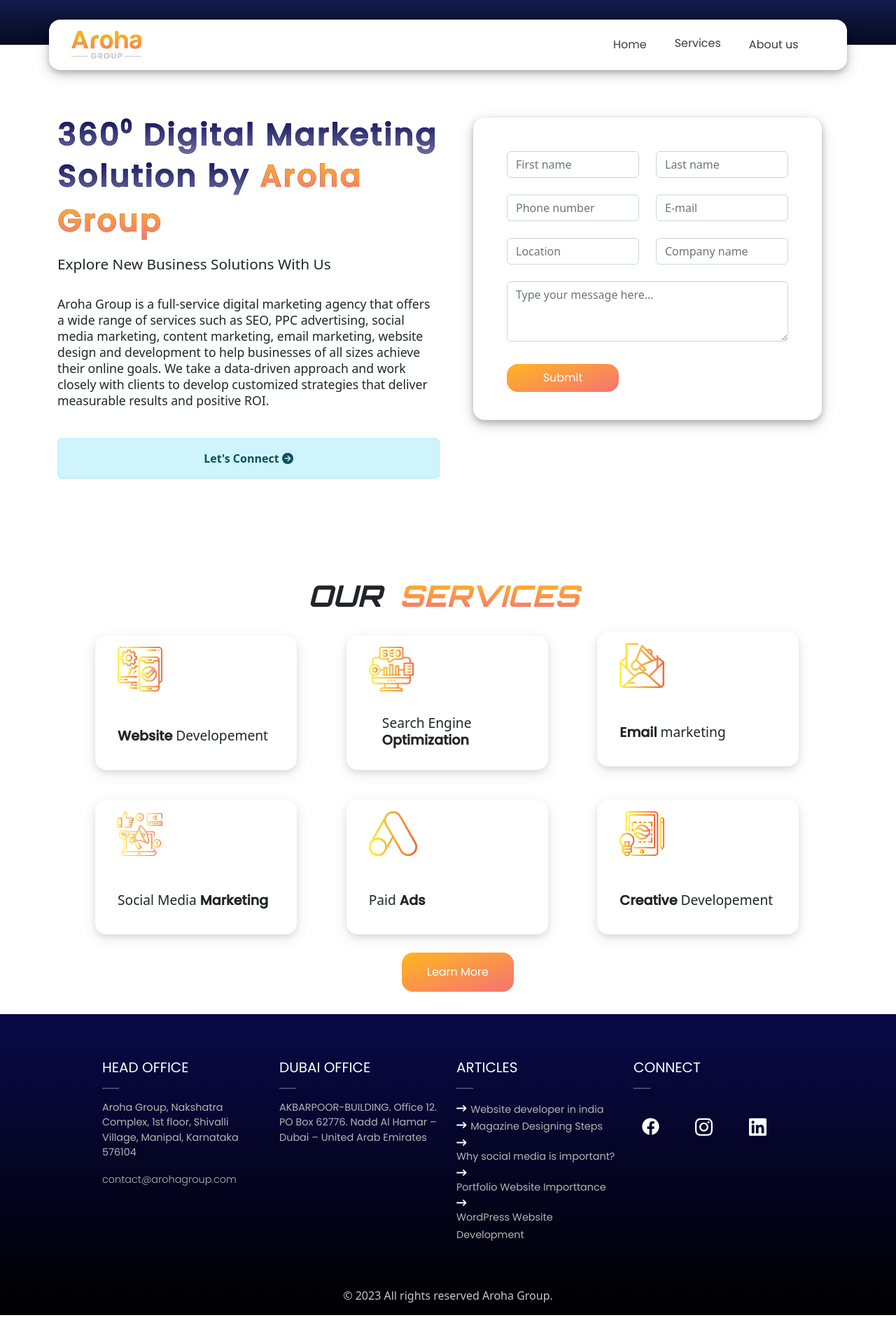
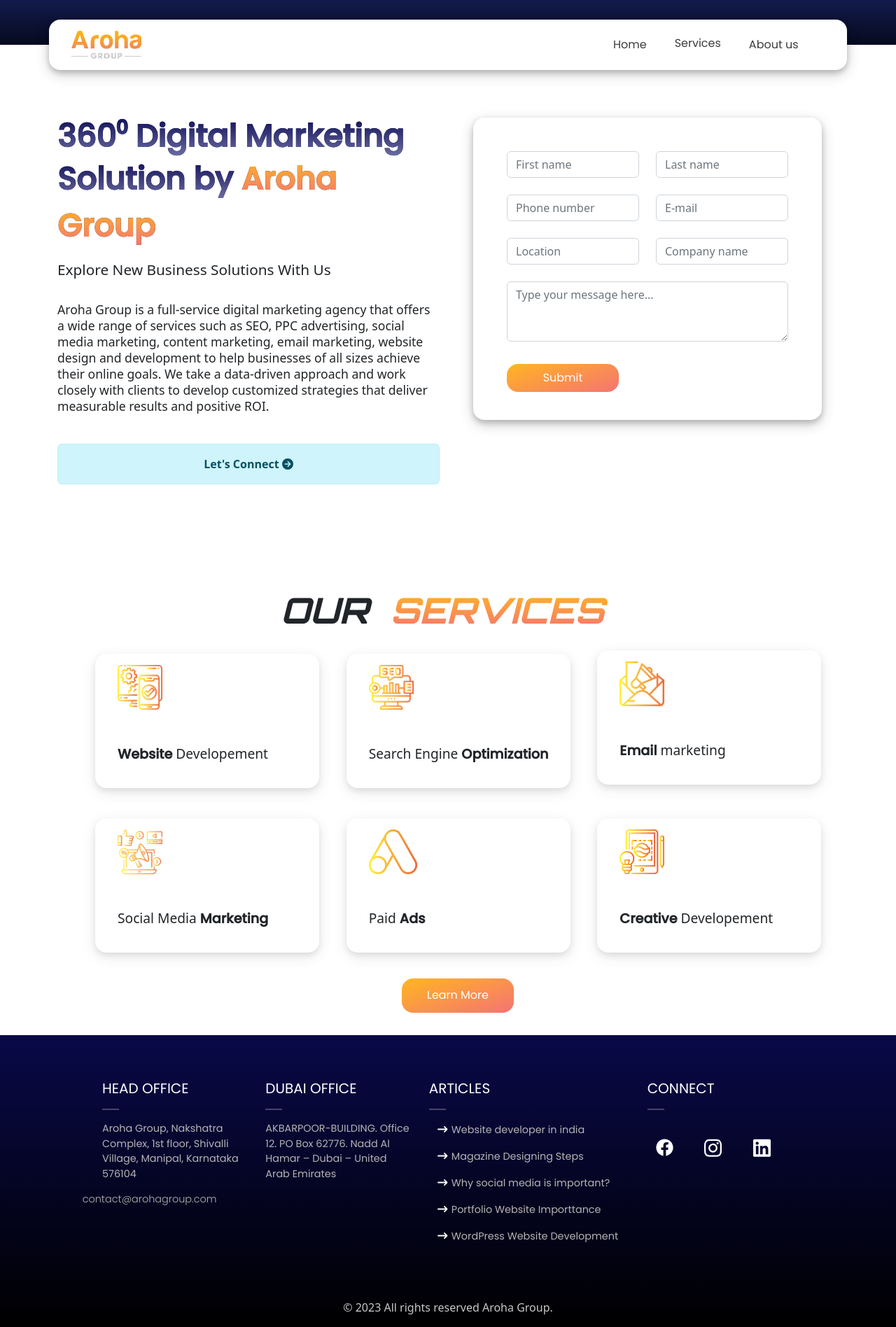
Before and after one commit to zeeyan23/Arohawebsite, a React (Create React App) app: page /#/ in a window 1280 px wide. Shown: the whole page at 70% size. Built offline with nearby package versions, Linux system fonts and the light colour scheme.

Commit message:
updated code

```diff
--- a/src/components/Footer/Footer.js
+++ b/src/components/Footer/Footer.js
@@ -32,11 +32,11 @@
                         <Col className="tabletColo">
                             <Row className={classes.articleStyle}><h5 className={classes.textHeadingStyle}>ARTICLES</h5></Row>
                             <Row className="pt-3" id={classes.dividerCont}><hr className={classes.divider}/></Row>
-                            <Row><a className={classes.mailTextColor} id='link1'  href="https://arohagroup.com/tips-to-make-a-high-quality-website-development/" target='_blank'><FontAwesomeIcon className={classes.arrowMark} icon={faLongArrowRight} />Website developer in india</a></Row>
-                            <Row><a className={classes.mailTextColor} href="https://arohagroup.com/graphic-design-in-udupi-manipal/" target='_blank'><FontAwesomeIcon className={classes.arrowMark} icon={faLongArrowRight} />Magazine Designing Steps</a></Row>
-                            <Row className={classes.links}><a className={classes.mailTextColor} href="https://arohagroup.com/why-social-media-is-important-to-your-business/" target='_blank'><FontAwesomeIcon className={classes.arrowMark} icon={faLongArrowRight} />Why social media is important?</a></Row>
-                            <Row className={classes.links}><a className={classes.mailTextColor} href="https://arohagroup.com/portfolio-website-developers-in-udupi-mangalore/" target='_blank'><FontAwesomeIcon className={classes.arrowMark} icon={faLongArrowRight} />Portfolio Website Importtance</a></Row>
-                            <Row className={classes.links}><a className={classes.mailTextColor} href="https://arohagroup.com/wordpress-website-development-in-udupi/" target='_blank'><FontAwesomeIcon className={classes.arrowMark} icon={faLongArrowRight} />WordPress Website Development</a></Row>
+                            <Row id={classes.rowStyle}><a className={classes.mailTextColor} id='link1'  href="https://arohagroup.com/tips-to-make-a-high-quality-website-development/" target='_blank'><FontAwesomeIcon className={classes.arrowMark} icon={faLongArrowRight} />Website developer in india</a></Row>
+                            <Row id={classes.rowStyle}><a className={classes.mailTextColor} href="https://arohagroup.com/graphic-design-in-udupi-manipal/" target='_blank'><FontAwesomeIcon className={classes.arrowMark} icon={faLongArrowRight} />Magazine Designing Steps</a></Row>
+                            <Row className={classes.links} id={classes.rowStyle}><a className={classes.mailTextColor} href="https://arohagroup.com/why-social-media-is-important-to-your-business/" target='_blank'><FontAwesomeIcon className={classes.arrowMark} icon={faLongArrowRight} />Why social media is important?</a></Row>
+                            <Row className={classes.links} id={classes.rowStyle}><a className={classes.mailTextColor} href="https://arohagroup.com/portfolio-website-developers-in-udupi-mangalore/" target='_blank'><FontAwesomeIcon className={classes.arrowMark} icon={faLongArrowRight} />Portfolio Website Importtance</a></Row>
+                            <Row className={classes.links} id={classes.rowStyle}><a className={classes.mailTextColor} href="https://arohagroup.com/wordpress-website-development-in-udupi/" target='_blank'><FontAwesomeIcon className={classes.arrowMark} icon={faLongArrowRight} />WordPress Website Development</a></Row>
                         </Col>
                     </Container>
                 </Col>
--- a/src/components/Footer/footer.module.css
+++ b/src/components/Footer/footer.module.css
@@ -8,6 +8,7 @@
 }
 #mailText{
   font-weight: lighter;
+  margin-left: -2.8em;
 }
 .textColor{
   color: rgb(182, 180, 180);
@@ -36,6 +37,7 @@
   display: contents;
   color: rgb(182, 180, 180);
   bottom: 2em;
+  text-decoration: none;
   font-size: 0.9em;
     padding-bottom: 1em;
     margin-right: 2%;
@@ -121,7 +123,17 @@
     .colStyleArticle{
       text-align: initial;
     }
+  }
 
-
+  @media only screen and (min-width: 600px){
+    .mailTextColor{
+      display: block;
+    }
+    #rowStyle{
+      width: 18em;
+    }
+    .mailLinkContainer{
+      margin-right: 3em;
+    }
 
   }
--- a/src/components/Form/ConnectForm.js
+++ b/src/components/Form/ConnectForm.js
@@ -170,7 +170,7 @@
                   onChange={firstNameChangeHandler}
 
                 />
-                <Form.Control.Feedback type="invalid">
+                <Form.Control.Feedback type="invalid" className={classes.test}>
                   Please provide name.
                 </Form.Control.Feedback>
               </Form.Group>
@@ -196,7 +196,7 @@
                   value={enteredNum}
                   onChange={phoneNumChangeHandler}
                 />
-                <Form.Control.Feedback type="invalid">
+                <Form.Control.Feedback type="invalid" className={classes.test}>
                   Please enter number.
                 </Form.Control.Feedback>
               </Form.Group>
@@ -211,7 +211,7 @@
                   value={enteredEmail}
                   onChange={emailChangeHandler}
                 />
-                <Form.Control.Feedback type="invalid">
+                <Form.Control.Feedback type="invalid" className={classes.test}>
                   Please enter e-mail address.
                 </Form.Control.Feedback>
               </Form.Group>
@@ -226,7 +226,7 @@
                   value={enteredLocation}
                   onChange={locationChangeHandler}
                 />
-                <Form.Control.Feedback type="invalid">
+                <Form.Control.Feedback type="invalid" className={classes.test}>
                   Please provide location.
                 </Form.Control.Feedback>
               </Form.Group>
--- a/src/components/Form/Form.module.css
+++ b/src/components/Form/Form.module.css
@@ -9,6 +9,9 @@
     padding: 3em;
     padding-bottom: 5em;
     box-shadow: 0 4px 8px 0 rgba(0, 0, 0, 0.2), 0 6px 20px 0 rgba(0, 0, 0, 0.19);
+}
+.test{
+  text-align: initial;
 }
 .thankyou{
     width: 50%
@@ -25,6 +28,7 @@
     margin-top: 5%;
 
 }
+
 
 .btnflat {
   background-image: linear-gradient(160deg,#ffb621 0%,#f57373 100%);
--- a/src/components/OurServices/ourservices.module.css
+++ b/src/components/OurServices/ourservices.module.css
@@ -189,6 +189,7 @@
     /* font-size: xx-large; */
     font-family:"Orbitron", Sans-serif;
     font-style: italic;
+    font-size: 3em;
 }
 .boldText{
     font-weight: bold;
@@ -219,7 +220,7 @@
     margin-top: 1em;
 }
 .cardDesign{
-     width: 18rem;
+     width: 20rem;
      padding: 1em;
      height: 12rem ;
      position: relative;
@@ -253,9 +254,9 @@
   position: absolute;
   font-size: larger; */
   justify-content: center;
-  margin-left: 1em;
+  /* margin-left: 1em; */
   /* margin-top: 5em; */
-  bottom: 1.2em;
+  bottom: 1.5em;
   display: flow-root;
   font-size: larger;
 }
@@ -342,7 +343,7 @@
 
   .boldText1{
     font-weight: 800;
-    font-size: 2em;
+    font-size: 2.1em;
     letter-spacing: 2px;
     /* font-size: xx-large; */
     font-family:"Orbitron", Sans-serif;
--- a/src/pages/dashboard.module.css
+++ b/src/pages/dashboard.module.css
@@ -65,10 +65,10 @@
 
       width: 10em;
       font-family: 'Poppins', sans-serif;
-      margin-top: 1.6em;
+      margin-top: 2.3em;
       margin-left: 7em;
       border: none;
-      padding: 1em;
+      padding: 0.8em;
       border-radius: 1em;
       transition: transform 0.2s ease-in-out;
 
@@ -88,7 +88,6 @@
 }
 .heading{
 
-letter-spacing: 3px;
 /* margin-left: 3em; */
 z-index: -1;
     font-weight: 800;
@@ -99,8 +98,6 @@
 
 }
 .heading1{
-
-letter-spacing: 3px;
 font-family:'Poppins', sans-serif;
     font-weight: bolder;
     background: linear-gradient(rgb(7, 7, 80),rgb(38, 38, 56));
@@ -110,8 +107,6 @@
 
 }
 .marketingText{
-
-    letter-spacing: 3px;
     font-family:'Poppins', sans-serif;
         font-weight: bolder;
         background: linear-gradient(rgb(7, 7, 80),rgb(113 113 168));
@@ -120,8 +115,6 @@
       -webkit-text-fill-color: transparent;
 }
 .digi{
-
-    letter-spacing: 3px;
     font-family:'Poppins', sans-serif;
         font-weight: bolder;
         background: linear-gradient(rgb(7, 7, 80),rgb(113 113 168));
@@ -133,8 +126,6 @@
     display: none;
 }
 .heading2{
-
-    letter-spacing: 3px;
     font-family:'Poppins', sans-serif;
         font-weight: bolder;
         background: linear-gradient(rgb(7, 7, 80),rgb(113 113 168));
@@ -282,7 +273,7 @@
 
     }
     .heading1{
-        font-size: 1.3em;
+        font-size: 2.5em;
         text-align: left;
     }
     .mainHeading{
@@ -313,7 +304,7 @@
     }
     .formTopTablet{
         display: block;
-        margin-top: 3em;
+        margin-top: 0.5em;
         bottom: 5.5em;
     }
     .quest{
@@ -324,7 +315,7 @@
     .aboutUs{
         margin-left: auto;
         line-height: normal;
-        font-size: smaller;
+        font-size: initial;
     }
     .btnflat{
         margin-left: 1em;
@@ -359,9 +350,10 @@
 
     }
     .heading1{
-        font-size: 2.7em;
+        font-size: 2.8em;
         background: linear-gradient(rgb(5, 5, 53),rgb(20, 20, 29));
         z-index: -1;
+        font-family: 'Poppins', sans-serif;
           -webkit-background-clip: text;
           -webkit-text-fill-color: transparent;
           padding-bottom: 0.15em;
@@ -427,10 +419,11 @@
         z-index: -1;
           -webkit-background-clip: text;
           -webkit-text-fill-color: transparent;
+          font-family: 'Poppins', sans-serif;
     }
 
     .alertBox{
-        bottom: 2em;
+        /* bottom: 2em; */
     }
 
   }
```
